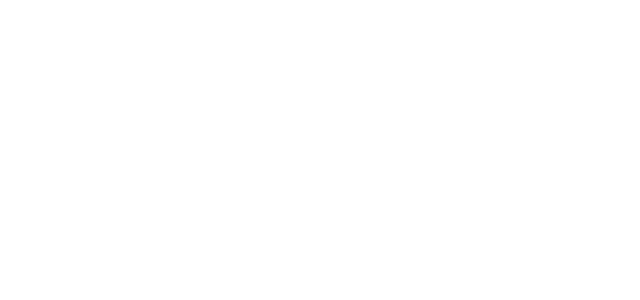
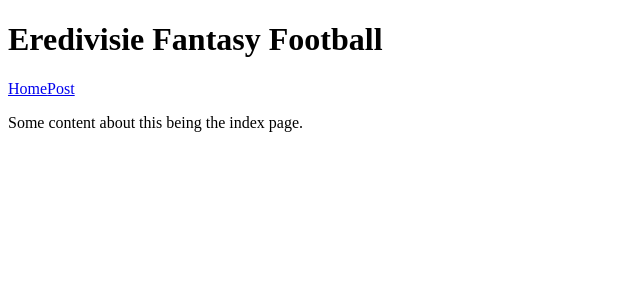
Before and after one commit to karlsminton/EredivisieFantasyFootballPwa, a Vue app: page / in a window 1280 px wide. Shown: the top 300 px of the page, without its empty margins (0-640 px from the left). Built offline with nearby package versions, Linux system fonts and the light colour scheme; the HTML template or start-up script is replaced by a standard one.

Commit message:
working vue implementation

```diff
--- a/src/assets/css/scss/global.scss
+++ b/src/assets/css/scss/global.scss
@@ -1,3 +1,7 @@
 body {
   margin: 0;
 }
+h1, h2, h3, h4, h5, h6 {
+  margin: 0;
+  text-transform: uppercase;
+}
--- a/src/assets/css/scss/test.scss
+++ b/src/assets/css/scss/test.scss
@@ -1,3 +1,13 @@
-* {
-  background: red;
+nav {
+  padding: 20px;
+
+  > a {
+    display: block;
+    text-align: center;
+    padding: 10px;
+    border-radius: 15px;
+    border: 1px solid;
+    margin-bottom: 10px;
+    text-decoration: none;
+  }
 }
--- a/src/assets/js/App.vue
+++ b/src/assets/js/App.vue
@@ -1,11 +1,14 @@
 <template>
   <div id="app">
     <header>
-      <h1>Vue.js SPA</h1>
+      <h1>Eredivisie Fantasy Football</h1>
     </header>
     <main>
-      <aside class="sidebar"></aside>
-      <div class="content"></div>
+      <nav id="nav">
+        <router-link to="/">Home</router-link>
+        <router-link to="/post">Post</router-link>
+      </nav>
+      <router-view />
     </main>
   </div>
 </template>
--- a/src/assets/js/app.js
+++ b/src/assets/js/app.js
@@ -23,8 +23,8 @@
       component: Index
     },
     {
-      path: '/test',
-      name: 'test',
+      path: '/post',
+      name: 'post',
       component: Post,
       props: true,
     },
@@ -36,4 +36,4 @@
   routes,
 })
 
-createApp(App).use(router).mount('main')
+createApp(App).use(router).mount('#app')
```
Also changed, not shown: 4 other files (tests, documents, lock files or other folders).
